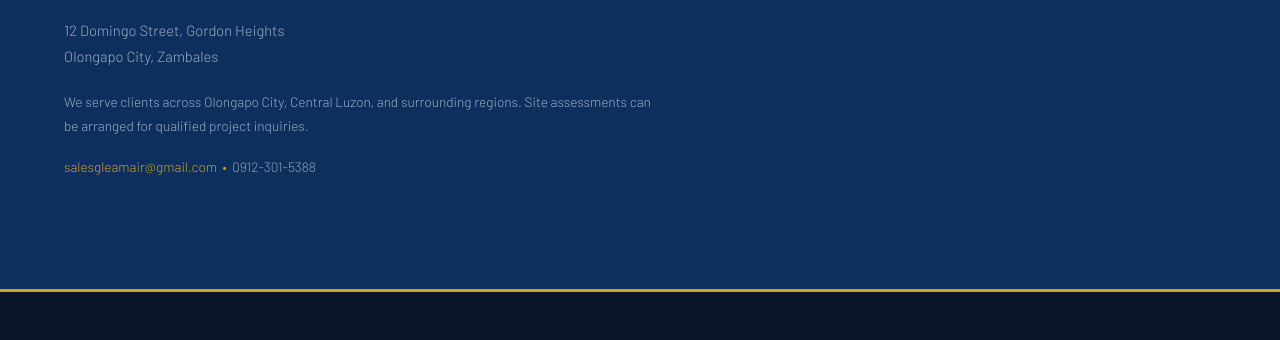
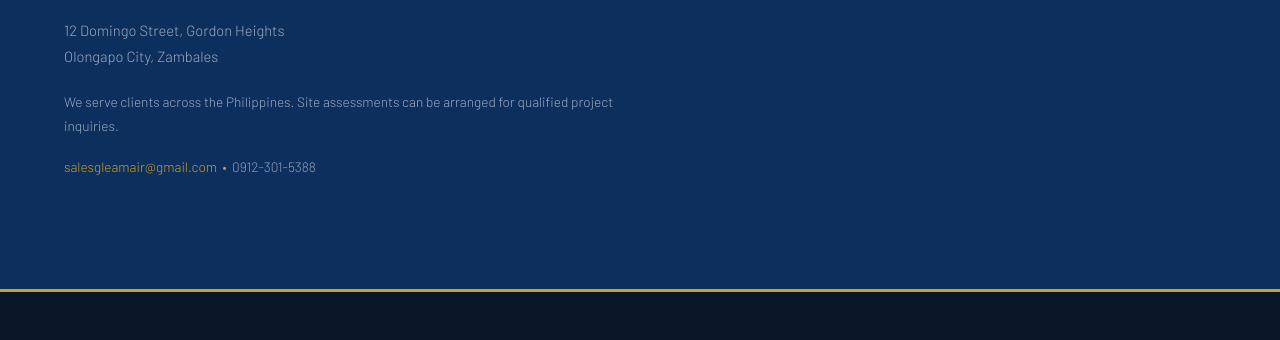
Before and after one commit to 4ttth/gleamair-4, a plain HTML site: page contact.html in a window 1280 px wide. Shown: the part 1665-2005 px from the top of the page. Drawn offline with nearby package versions, Linux system fonts and the light colour scheme; a web font is replaced by a local one.

Commit message:
"We serve clients across Olongapo City" to "We serve clients across the Philippines"

```diff
--- a/contact.html
+++ b/contact.html
@@ -308,7 +308,7 @@
         <div class="loc-label">Our Location</div>
         <div class="loc-title">Olongapo City, Philippines</div>
         <p class="loc-detail">12 Domingo Street, Gordon Heights<br>Olongapo City, Zambales</p>
-        <p class="loc-detail" style="margin-top:1.25rem;font-size:0.85rem;">We serve clients across Olongapo City, Central Luzon, and surrounding regions. Site assessments can be arranged for qualified project inquiries.</p>
+        <p class="loc-detail" style="margin-top:1.25rem;font-size:0.85rem;">We serve clients across the Philippines. Site assessments can be arranged for qualified project inquiries.</p>
         <p class="loc-detail" style="margin-top:1rem;font-size:0.85rem;color:var(--gold);">salesgleamair@gmail.com &nbsp;&bull;&nbsp; <a href="tel:+639123015388" style="color: rgba(255,255,255,0.55); text-decoration:none;">0912-301-5388</a></p>
       </div>
     </div>
```
Also changed, not shown: about.html (+1 -1 lines).
